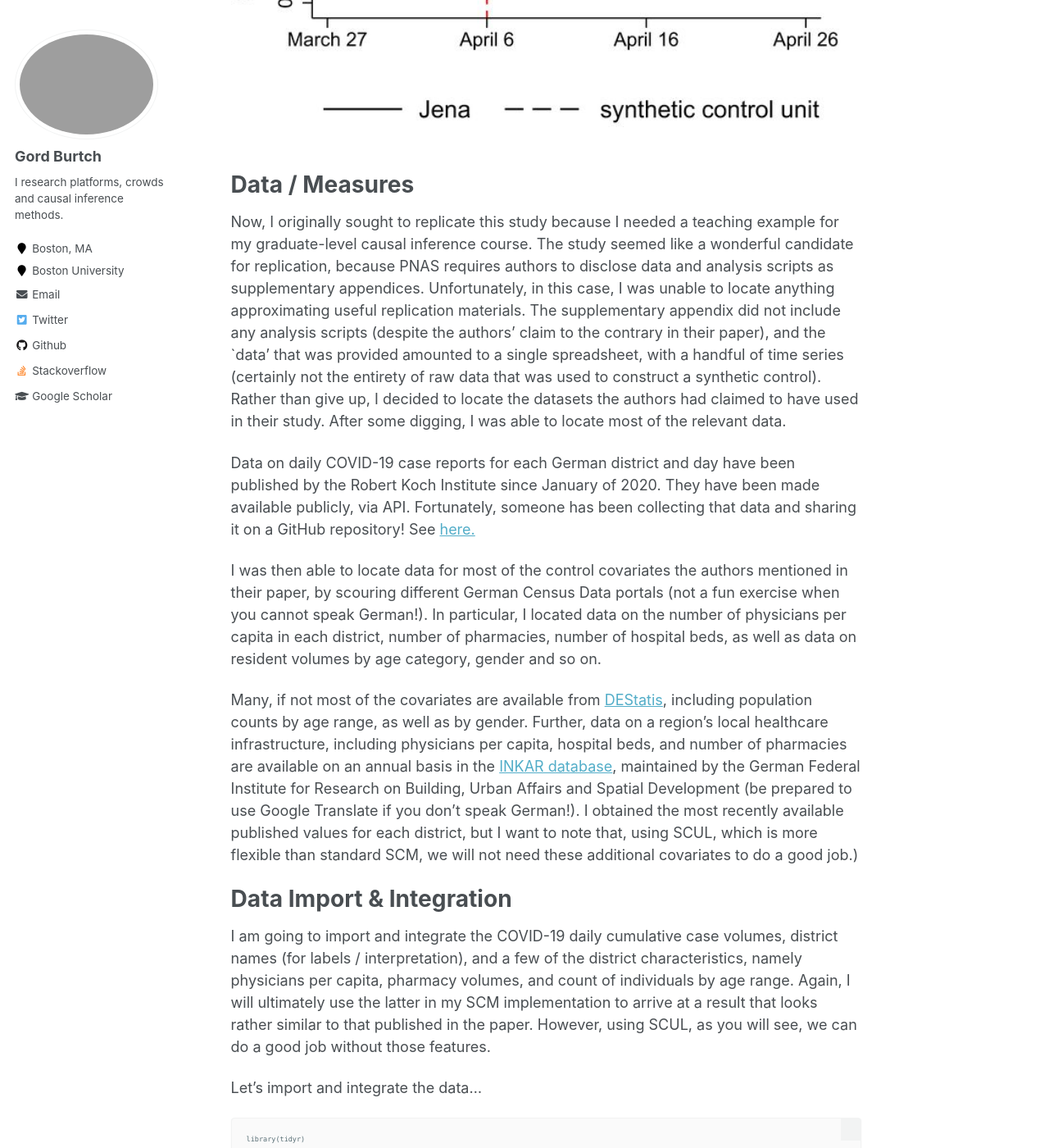
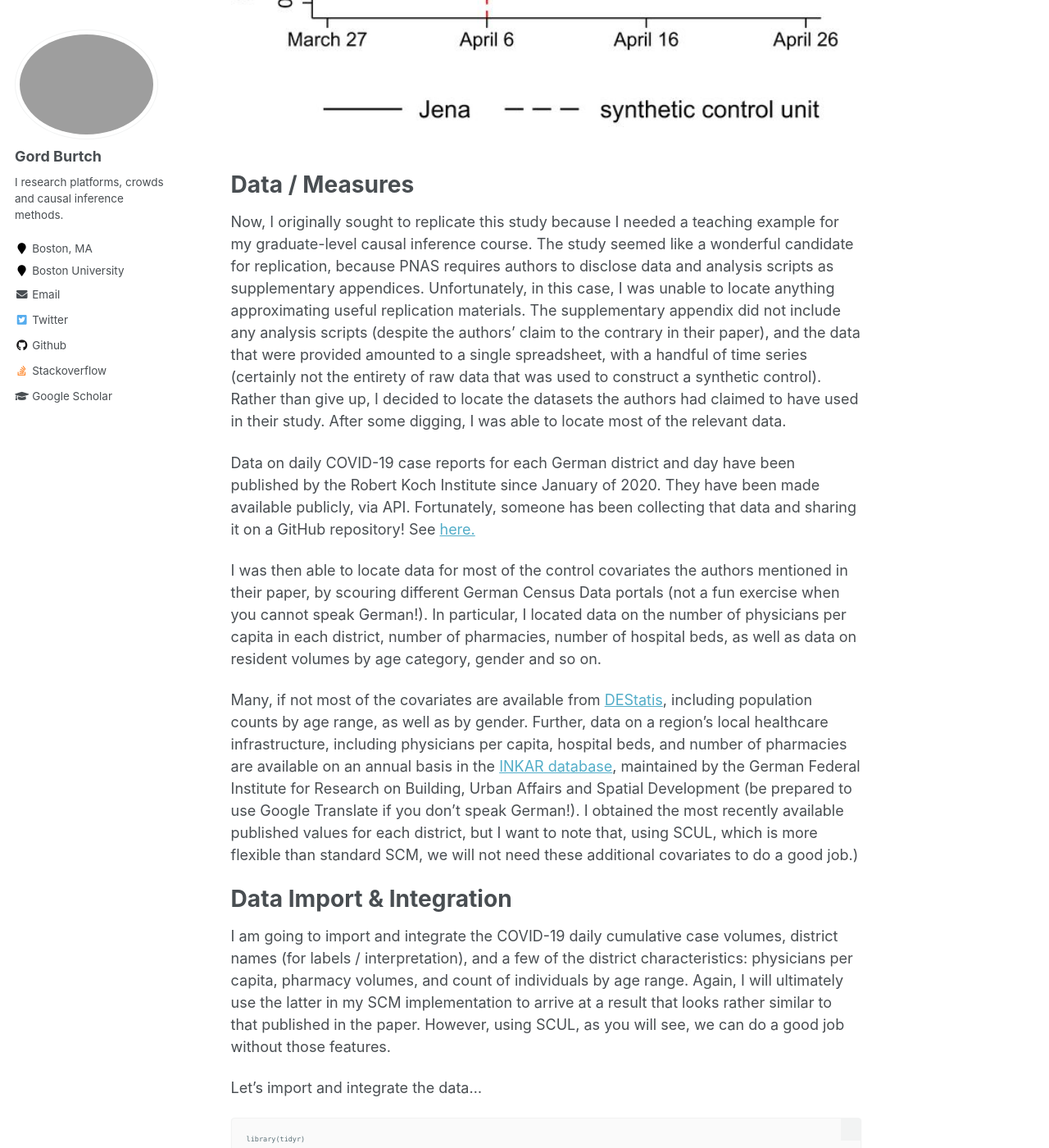
Before and after one commit to gburtch/gburtch.github.io, a Jekyll site: the page built from _posts/2021-03-26-synth-demo.md, in a window 1280 px wide and 1400 px high, scrolled down 2509 px. Shown: the whole window at 82% size. Built offline with Jekyll 4.4.1, drawn with Linux system fonts in a browser that asks for light colours; some of the changed text lies outside the part shown.

Commit message:
Update 2021-03-26-synth-demo.md

```diff
--- a/_posts/2021-03-26-synth-demo.md
+++ b/_posts/2021-03-26-synth-demo.md
@@ -11,8 +11,7 @@
 In this post, I have two objectives. First, I am going to walk through a
 basic demonstration of the synthetic control method. Second, I am going
 to report a simple replication of the basic results in a recently
-published paper, in the Proceedings of the National Academy of Sciences,
-namely:
+published paper, in the Proceedings of the National Academy of Sciences:
 
 -   Mitze, T., Kosfeld, R., Rode, J., & Wälde, K. (2020). [Face masks
     considerably reduce COVID-19 cases in Germany.](https://www.pnas.org/content/117/51/32293 "Face masks
@@ -97,7 +96,7 @@
 appendices. Unfortunately, in this case, I was unable to locate anything
 approximating useful replication materials. The supplementary appendix
 did not include any analysis scripts (despite the authors’ claim to the
-contrary in their paper), and the `data’ that was provided amounted to
+contrary in their paper), and the data that were provided amounted to
 a single spreadsheet, with a handful of time series (certainly not the
 entirety of raw data that was used to construct a synthetic control).
 Rather than give up, I decided to locate the datasets the authors had
@@ -135,7 +134,7 @@
 
 I am going to import and integrate the COVID-19 daily cumulative case
 volumes, district names (for labels / interpretation), and a few of the
-district characteristics, namely physicians per capita, pharmacy
+district characteristics: physicians per capita, pharmacy
 volumes, and count of individuals by age range. Again, I will ultimately
 use the latter in my SCM implementation to arrive at a result that looks
 rather similar to that published in the paper. However, using SCUL, as
```
Also changed, not shown: other parts of _posts/2021-03-26-synth-demo.md (+3 -1 lines).
